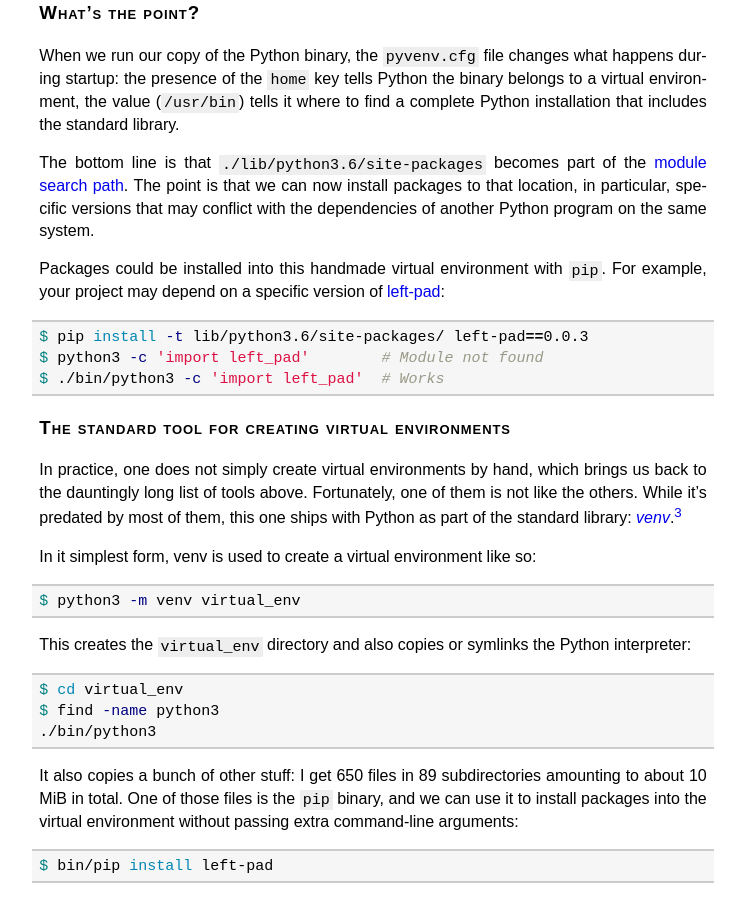
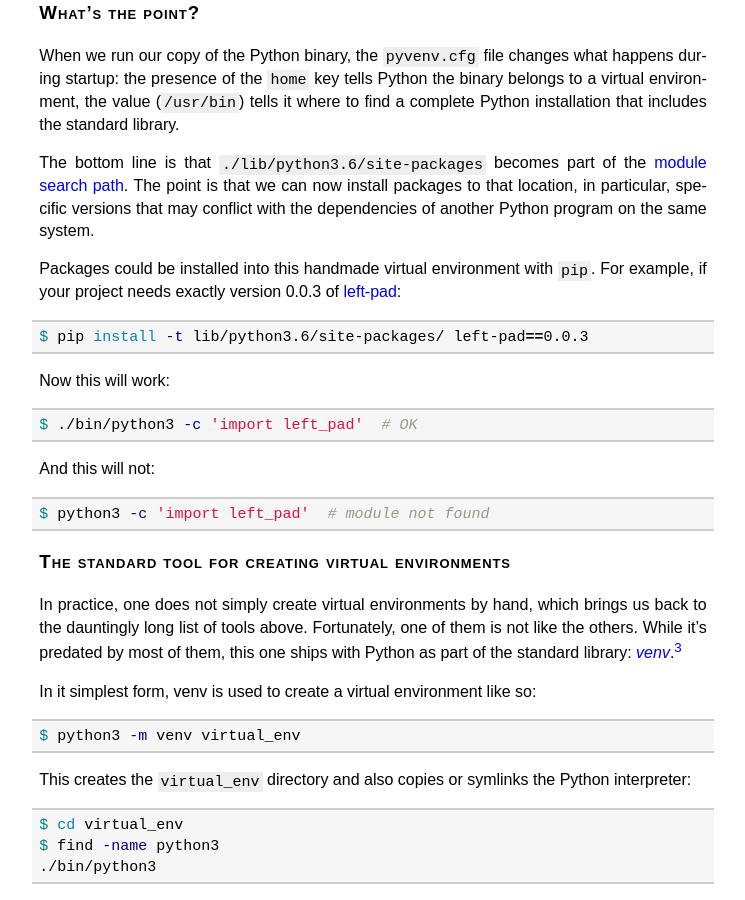
Before and after one commit to meribold/meribold.org, a Jekyll site: the page built from virtual-environments-9487.md, in a window 1280 px wide and 900 px high, scrolled down 2045 px. Shown: the whole window, without its empty margins (267-1012 px from the left). Built offline with Jekyll 4.4.1, drawn with Linux system fonts in a browser that asks for light colours.

Commit message:
Continue drafting post about virtual environments

````diff
--- a/virtual-environments-9487.md
+++ b/virtual-environments-9487.md
@@ -137,17 +140,28 @@ same system.
 
 [module search path]: https://docs.python.org/3/library/site.html
 
-<!-- TODO: talk about isolation. -->
-<!-- TODO: how can we install something into the virtual environment? -->
+{::comment}
+How can we install something into the virtual environment?
+{:/}
 
 Packages could be installed into this handmade virtual environment with `pip`.  For
-example, your project may depend on a specific version of
+example, if your project needs exactly version 0.0.3 of
 [left-pad](https://pypi.python.org/pypi/left-pad):
 
 ```bash
 $ pip install -t lib/python3.6/site-packages/ left-pad==0.0.3
-$ python3 -c 'import left_pad'        # Module not found
-$ ./bin/python3 -c 'import left_pad'  # Works
+```
+
+Now this will work:
+
+```bash
+$ ./bin/python3 -c 'import left_pad'  # OK
+```
+
+And this will not:
+
+```bash
+$ python3 -c 'import left_pad'  # module not found
 ```
 
 {::comment}
@@ -159,6 +173,10 @@ $ pip install --prefix . cowsay
 
 TODO: investigate.
 {:/comment}
+
+{::comment}
+TODO: talk about isolation from the system-level and user-level site-packages directories?
+{:/}
 
 {::comment}
 The location of the `pyvenv.cfg` file becomes the Python processes' [prefix][]: a
@@ -229,10 +247,10 @@ arguments:
 $ bin/pip install left-pad
 ```
 
-<!--
+{::comment}
     $ find | wc -l
     740
--->
+{:/}
 
 ## Summary
 
````
Also changed, not shown: other parts of virtual-environments-9487.md (+3 -0 lines).
